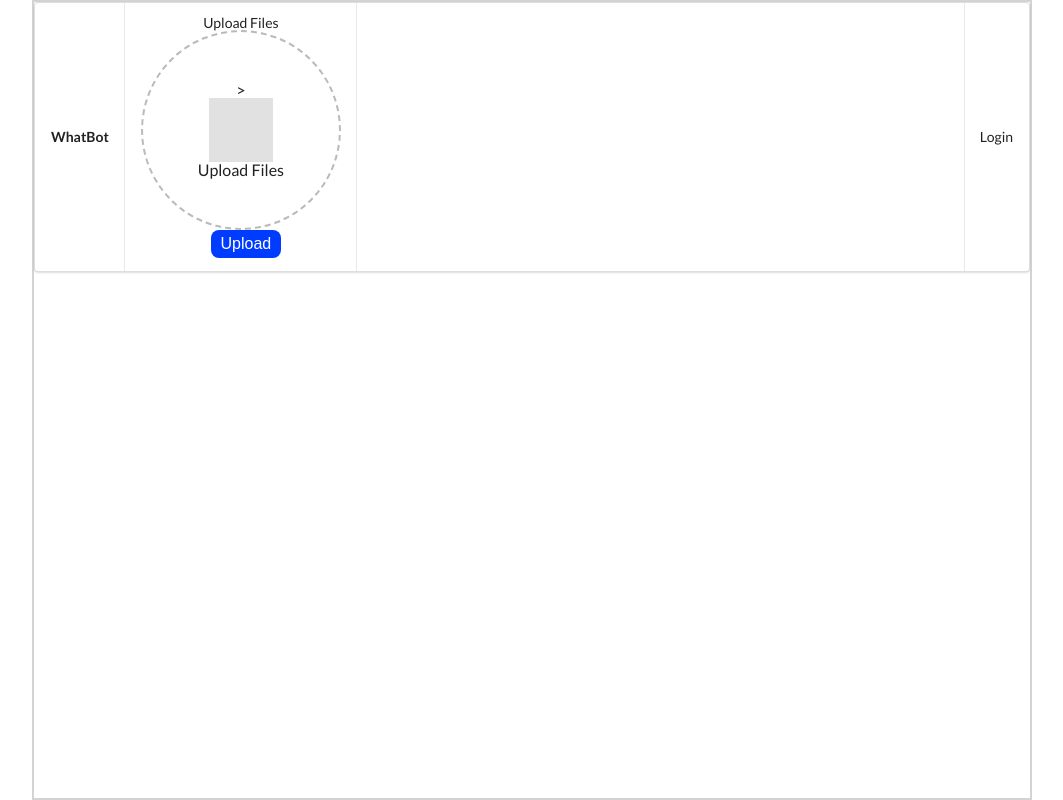
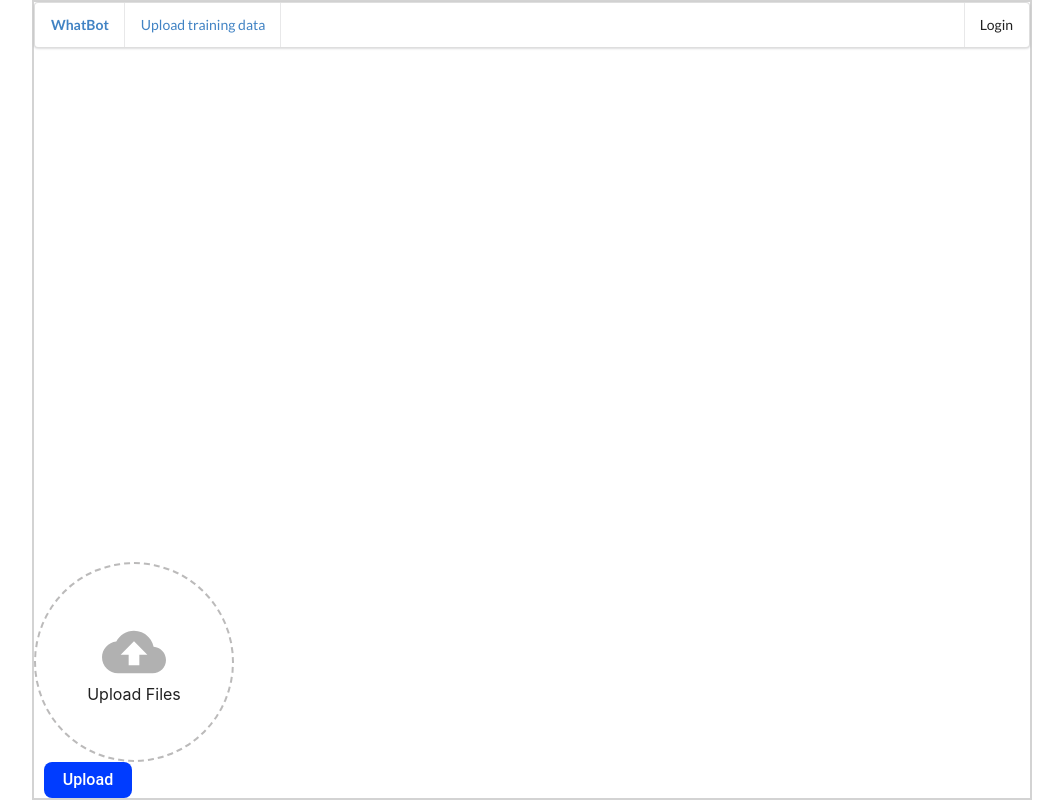
Before and after one commit to Bennyhwanggggg/WhatBot, a React (Create React App) app in the folder frontend/: page /upload in a window 1280 px wide. Shown: the whole page, without its empty margins (108-1171 px from the left). Built offline with nearby package versions, Linux system fonts and the light colour scheme; grey boxes are pictures that could not be loaded.

Commit message:
make training data upload its own page

```diff
--- a/frontend/src/components/App.js
+++ b/frontend/src/components/App.js
@@ -2,6 +2,7 @@ import React from 'react';
 import { Router, Route, Switch } from 'react-router-dom';
 import Header from './Header';
 import ChatRoom from './ChatRoom';
+import Upload from './Upload'
 
 import history from '../history';
 import './App.css';
@@ -35,6 +36,7 @@ class App extends React.Component {
             <Header/>
             <Switch>
               <Route path="/" exact component={ChatRoom} />
+              <Route path="/upload" exact component={Upload} />
             </Switch>
           </React.Fragment>
         </Router>
--- /dev/null
+++ b/frontend/src/components/Dropzone.js
@@ -0,0 +1,89 @@
+import React, { Component } from "react";
+import "./Dropzone.css";
+import baseline_cloud_upload from "./baseline-cloud_upload-24px.svg";
+
+class Dropzone extends Component {
+    constructor(props) {
+        super(props);
+        this.state = { hightlight: false };
+        this.fileInputRef = React.createRef();
+
+        this.openFileDialog = this.openFileDialog.bind(this);
+        this.onFilesAdded = this.onFilesAdded.bind(this);
+        this.onDragOver = this.onDragOver.bind(this);
+        this.onDragLeave = this.onDragLeave.bind(this);
+        this.onDrop = this.onDrop.bind(this);
+    }
+
+    openFileDialog() {
+        if (this.props.disabled) return;
+        this.fileInputRef.current.click();
+    }
+
+    onFilesAdded(evt) {
+        if (this.props.disabled) return;
+        const files = evt.target.files;
+        if (this.props.onFilesAdded) {
+        const array = this.fileListToArray(files);
+        this.props.onFilesAdded(array);
+        }
+    }
+
+    onDragOver(event) {
+        event.preventDefault();
+        if (this.props.disabed) return;
+        this.setState({ hightlight: true });
+    }
+
+    onDragLeave(event) {
+        this.setState({ hightlight: false });
+    }
+
+    onDrop(event) {
+        event.preventDefault();
+        if (this.props.disabed) return;
+        const files = event.dataTransfer.files;
+        if (this.props.onFilesAdded) {
+        const array = this.fileListToArray(files);
+        this.props.onFilesAdded(array);
+        }
+        this.setState({ hightlight: false });
+    }
+
+    fileListToArray(list) {
+        const array = [];
+        for (var i = 0; i < list.length; i++) {
+        array.push(list.item(i));
+        }
+        return array;
+    }
+
+    render() {
+        return (
+        <div
+            className={`Dropzone ${this.state.hightlight ? "Highlight" : ""}`}
+            onDragOver={this.onDragOver}
+            onDragLeave={this.onDragLeave}
+            onDrop={this.onDrop}
+            onClick={this.openFileDialog}
+            style={{ cursor: this.props.disabled ? "default" : "pointer" }}
+        >
+            <input
+            ref={this.fileInputRef}
+            className="FileInput"
+            type="file"
+            multiple
+            onChange={this.onFilesAdded}
+            />
+            <img
+            alt="upload"
+            className="Icon"
+            src={baseline_cloud_upload}
+            />
+            <span>Upload Files</span>
+        </div>
+        );
+    }
+}
+
+export default Dropzone;
--- a/frontend/src/components/Header.js
+++ b/frontend/src/components/Header.js
@@ -1,20 +1,24 @@
 import React from 'react';
-import Upload from './Upload';
+import { Link } from 'react-router-dom';
 
 const Header = () => {
     return (
       <div className="ui pointing menu App-header">
         <div className="header item">
-            WhatBot
+            <Link to="/">
+                WhatBot
+            </Link>
         </div>
         <div className="item">
-          <Upload />
+          <Link to="/upload">
+            Upload training data
+          </Link>
         </div>
         <div className="right item">
             Login
         </div>
       </div>
     );
-  };
+};
 
-  export default Header;
+export default Header;
--- a/frontend/src/components/Upload.css
+++ b/frontend/src/components/Upload.css
@@ -26,7 +26,7 @@
     flex-direction: row;
     align-items: center;
 }
-/*
+
 button {
     font-family: 'Roboto medium', sans-serif;
     font-size: 14px;
@@ -55,4 +55,4 @@ button {
 button:disabled {
     background: rgb(189, 189, 189);
     cursor: default;
-} */
+}
--- a/frontend/src/components/Upload.js
+++ b/frontend/src/components/Upload.js
@@ -1,55 +1,111 @@
-import React, { Component } from 'react';
-import Dropzone from '../dropzone/Dropzone';
-import Progress from './Progress';
-import './Upload.css';
+import React, { Component } from 'react'
+import Dropzone from './Dropzone'
+import './Upload.css'
+import Progress from './Progress'
+import baseline_check_circle_outline from "baseline-check_circle_outline-24px.svg";
 
 class Upload extends Component {
-
-    constructor(props) {
-        super(props);
+  constructor (props) {
+    super(props)
     this.state = {
         files: [],
         uploading: false,
         uploadProgress: {},
         successfullUploaded: false
-        };
-        this.onFilesAdded = this.onFilesAdded.bind(this);
-        this.uploadFiles = this.uploadFiles.bind(this);
-        this.sendRequest = this.sendRequest.bind(this);
-        this.renderActions = this.renderActions.bind(this);
     }
 
-    onFilesAdded = (files) => {
+    this.onFilesAdded = this.onFilesAdded.bind(this)
+    this.uploadFiles = this.uploadFiles.bind(this)
+    this.sendRequest = this.sendRequest.bind(this)
+    this.renderActions = this.renderActions.bind(this)
+  }
+
+  onFilesAdded (files) {
     this.setState(prevState => ({
         files: prevState.files.concat(files)
-        }));
+    }))
   }
 
-    renderProgress = (file) => {
-        const uploadProgress = this.state.uploadProgress[file.name];
+  async uploadFiles () {
+    this.setState({ uploadProgress: {}, uploading: true })
+    const promises = []
+    this.state.files.forEach(file => {
+        promises.push(this.sendRequest(file))
+    })
+    try {
+        await Promise.all(promises)
+        this.setState({ successfullUploaded: true, uploading: false })
+    } catch (e) {
+        // Not Production ready! Do some error handling here instead...
+        this.setState({ successfullUploaded: true, uploading: false })
+    }
+  }
+
+  sendRequest (file) {
+    return new Promise((resolve, reject) => {
+        const req = new XMLHttpRequest()
+
+        req.upload.addEventListener('progress', event => {
+            if (event.lengthComputable) {
+                const copy = { ...this.state.uploadProgress }
+                copy[file.name] = {
+                    state: 'pending',
+                    percentage: (event.loaded / event.total) * 100
+                }
+                this.setState({ uploadProgress: copy })
+            }
+        })
+
+        req.upload.addEventListener('load', event => {
+            const copy = { ...this.state.uploadProgress }
+            copy[file.name] = { state: 'done', percentage: 100 }
+            this.setState({ uploadProgress: copy })
+            resolve(req.response)
+        })
+
+        req.upload.addEventListener('error', event => {
+            const copy = { ...this.state.uploadProgress }
+            copy[file.name] = { state: 'error', percentage: 0 }
+            this.setState({ uploadProgress: copy })
+            reject(req.response)
+        })
+
+        const formData = new FormData()
+        formData.append('file', file, file.name)
+
+        req.open('POST', 'http://localhost:8000/upload')
+        req.send(formData)
+        })
+  }
+
+  renderProgress (file) {
+        const uploadProgress = this.state.uploadProgress[file.name]
         if (this.state.uploading || this.state.successfullUploaded) {
             return (
-                <div className="ProgressWrapper">
+                <div className='ProgressWrapper'>
                 <Progress progress={uploadProgress ? uploadProgress.percentage : 0} />
                 <img
-                    className="CheckIcon"
-                    alt="done"
-                    src="baseline-check_circle-24px.svg"
-                    style={{opacity: uploadProgress && uploadProgress.state === "done" ? 0.5 : 0}}
+                    className='CheckIcon'
+                    alt='done'
+                    src={baseline_check_circle_outline}
+                    style={{
+                    opacity: uploadProgress && uploadProgress.state === 'done' ? 0.5 : 0
+                    }}
                 />
                 </div>
-            );
+            )
         }
     }
-    renderActions = () => {
+
+  renderActions () {
     if (this.state.successfullUploaded) {
         return (
             <button
-                    onClick={() =>this.setState({ files: [], successfullUploaded: false })}
+            onClick={() => this.setState({ files: [], successfullUploaded: false })}
             >
             Clear
             </button>
-            );
+        )
     } else {
         return (
             <button
@@ -58,88 +114,32 @@ class Upload extends Component {
             >
                 Upload
             </button>
-            );
+            )
         }
     }
 
-    async uploadFiles() {
-        this.setState({ uploadProgress: {}, uploading: true });
-        const promises = [];
-        this.state.files.forEach(file => {
-            promises.push(this.sendRequest(file));
-        });
-        try {
-            await Promise.all(promises);
-
-            this.setState({ successfullUploaded: true, uploading: false });
-        } catch (e) {
-            // Not Production ready! Do some error handling here instead...
-            this.setState({ successfullUploaded: true, uploading: false });
-        }
-    }
-
-    sendRequest(file) {
-        return new Promise((resolve, reject) => {
-            const req = new XMLHttpRequest();
-
-            req.upload.addEventListener("progress", event => {
-                if (event.lengthComputable) {
-                    const copy = { ...this.state.uploadProgress };
-                    copy[file.name] = {
-                        state: "pending",
-                        percentage: (event.loaded / event.total) * 100
-                    };
-                    this.setState({ uploadProgress: copy });
-                }
-            });
-
-            req.upload.addEventListener("load", event => {
-                const copy = { ...this.state.uploadProgress };
-                copy[file.name] = { state: "done", percentage: 100 };
-                this.setState({ uploadProgress: copy });
-                resolve(req.response);
-            });
-
-            req.upload.addEventListener("error", event => {
-                const copy = { ...this.state.uploadProgress };
-                copy[file.name] = { state: "error", percentage: 0 };
-                this.setState({ uploadProgress: copy });
-                reject(req.response);
-            });
-
-            const formData = new FormData();
-            formData.append("file", file, file.name);
-
-            req.open("POST", "http://localhost:8000/upload");
-            req.send(formData);
-        });
-    }
-
-    render() {
+  render () {
     return (
-            <div className="Upload">
-                <span className="Title">Upload Files</span>
-                <div className="Content">
+      <div className='Upload'>
+        <div className='Content'>
             <div>
                 <Dropzone
                 onFilesAdded={this.onFilesAdded}
                 disabled={this.state.uploading || this.state.successfullUploaded}
                 />
             </div>
-                <div />
-                <div className="Files" />
+            <div className='Files'>
                 {this.state.files.map(file => {
                 return (
-                            <div key={file.name} className="Row">
-                            <span className="Filename">{file.name}</span>
+                    <div key={file.name} className='Row'>
+                    <span className='Filename'>{file.name}</span>
                     {this.renderProgress(file)}
                     </div>
-                        );
+                )
                 })}
             </div>
-                <div className="Actions">
-                    {this.renderActions()}
         </div>
+        <div className='Actions'>{this.renderActions()}</div>
       </div>
     )
   }
--- a/frontend/src/dropzone/Dropzone.js
+++ /dev/null
@@ -1,95 +0,0 @@
-import React, { Component } from 'react'
-import './Dropzone.css'
-
-class Dropzone extends Component {
-
-    constructor(props) {
-        super(props);
-        this.state = { hightlight: false };
-        this.fileInputRef = React.createRef();
-        this.openFileDialog = this.openFileDialog.bind(this);
-        this.onFilesAdded = this.onFilesAdded.bind(this);
-        this.onDragOver = this.onDragOver.bind(this);
-        this.onDragLeave = this.onDragLeave.bind(this);
-        this.onDrop = this.onDrop.bind(this);
-    }
-
-    openFileDialog = () => {
-        if (this.props.disabled) {
-            return;
-        };
-        this.fileInputRef.current.click();
-    }
-
-    onFilesAdded = (evt) => {
-        if (this.props.disabled) {
-            return
-        }
-        const files = evt.target.files
-        if (this.props.onFilesAdded) {
-            const array = this.fileListToArray(files)
-            this.props.onFilesAdded(array)
-        }
-    }
-
-    onDragOver(evt) {
-        evt.preventDefault();
-        if (this.props.disabled) {
-            return;
-        }
-        this.setState({ hightlight: true });
-    }
-
-    onDragLeave() {
-        this.setState({ hightlight: false });
-    }
-
-    onDrop(event) {
-        event.preventDefault();
-        if (this.props.disabled) {
-            return
-        };
-        const files = event.dataTransfer.files;
-        if (this.props.onFilesAdded) {
-            const array = this.fileListToArray(files);
-            this.props.onFilesAdded(array);
-        }
-        this.setState({ hightlight: false });
-    }
-
-    fileListToArray = (list) => {
-        const array = [];
-        for (var i = 0; i < list.length; i++) {
-            array.push(list.item(i));
-        }
-        return array;
-    }
-
-    render() {
-        return (
-            <div className={`Dropzone ${this.state.hightlight ? "Highlight" : ""}`}
-                    onClick={this.openFileDialog}
-                    onDragOver={this.onDragOver}
-                    onDragLeave={this.onDragLeave}
-                    onDrop={this.onDrop}
-                    style={{ cursor: this.props.disabled ? "default" : "pointer" }}
-                >>
-                <img
-                    alt="upload"
-                    className="Icon"
-                    src="baseline-cloud_upload-24px.svg"
-                />
-                <input
-                    ref={this.fileInputRef}
-                    className="FileInput"
-                    type="file"
-                    multiple
-                    onChange={this.onFilesAdded}
-                />
-                <span>Upload Files</span>
-            </div>
-        );
-    }
-}
-
-export default Dropzone;
```
Also changed, not shown: frontend/src/components/Dropzone.css (renamed from frontend/src/dropzone/Dropzone.css), frontend/src/components/baseline-cloud_upload-24px.svg (renamed from frontend/src/dropzone/baseline-cloud_upload-24px.svg). Lines whose indentation alone changed are shown as unchanged.
